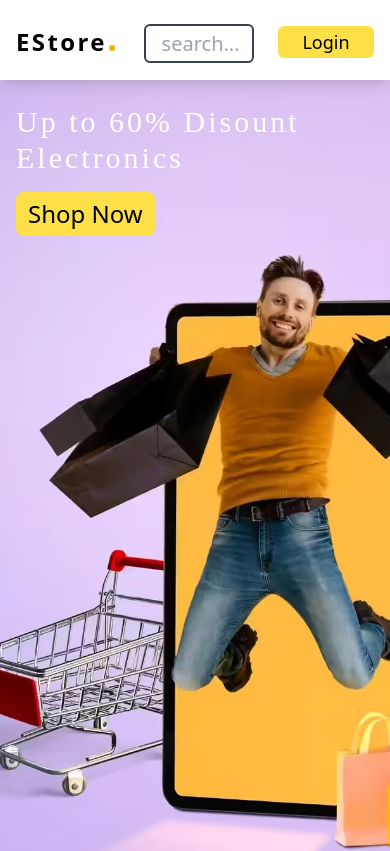
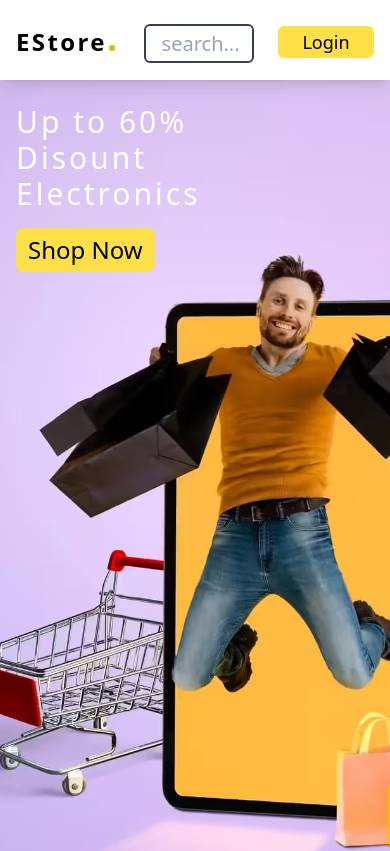
Before and after one commit to ahmed-yasser66/eshop-ecommerce, a React (Vite) app: page / in a window 390 px wide. Shown: the top 851 px of the page. Built offline with nearby package versions, Linux system fonts and the light colour scheme; no server answers.

Commit message:
fix font

```diff
--- a/src/components/website/Home/Product.jsx
+++ b/src/components/website/Home/Product.jsx
@@ -18,7 +18,7 @@ const Product = ({ image, title, price, rating: { rate }, id }) => {
     <div className="product-container w-10/12 sm:w-full shadow-md rounded-2xl border-2 border-slate-200 py-4 sm:basis-2/5 md:basis-2/5 xl:basis-1/5 lg:basis-[30%] group relative">
       <div className="group-hover:block hidden absolute top-1/2 left-1/2 [transform:translate(-50%,-50%)] bg-yellow-300 w-32 h-10 text-center leading-10 rounded-lg hover:bg-yellow-400 hover:text-white duration-150 shadow-md z-10">
         <button
-          className="font-medium tracking-wider font-[cursive]"
+          className="font-medium tracking-wider"
           onClick={() => ViewProductDetails()}
         >
           View Product
--- a/src/components/website/Home/Slider.jsx
+++ b/src/components/website/Home/Slider.jsx
@@ -53,7 +53,7 @@ const Slider = () => {
             height={"100vh"}
           />
           <div className="swiper--text absolute left-4 top-6 w-72 md:w-80 md:top-1/2 md:translate-y-[-50%] md:left-20 lg:left-36">
-            <h1 className="text-3xl font-medium text-white font-[cursive] md:text-3xl sm:text-3xl md:tracking-widest md:leading-relaxed lg:leading-normal lg:text-5xl tracking-widest">
+            <h1 className="text-3xl font-medium text-white  md:text-3xl sm:text-3xl md:tracking-widest md:leading-relaxed lg:leading-normal lg:text-5xl tracking-widest">
               FreeShipping
               <span className="block">on orders</span>
               <span>over $50</span>
@@ -73,7 +73,7 @@ const Slider = () => {
             className="object-cover w-full h-full object-[60%] md:object-center"
           />
           <div className="swiper--text absolute left-4 top-6 w-72 md:w-80 md:top-1/2 md:translate-y-[-50%] md:left-20 lg:left-36">
-            <h1 className="text-3xl font-medium text-white font-[cursive] md:text-3xl sm:text-3xl md:tracking-widest md:leading-relaxed lg:leading-normal lg:text-5xl tracking-widest">
+            <h1 className="text-3xl font-medium text-white  md:text-3xl sm:text-3xl md:tracking-widest md:leading-relaxed lg:leading-normal lg:text-5xl tracking-widest">
               Up to 60% Disount
               <span className="block">Electronics</span>
             </h1>
@@ -92,7 +92,7 @@ const Slider = () => {
             className="object-cover w-full h-full object-[60%] md:object-top"
           />
           <div className="swiper--text absolute left-4 top-6 w-72 md:w-80 md:top-1/2 md:translate-y-[-50%] md:left-20 lg:left-36">
-            <h1 className="text-3xl font-medium text-white font-[cursive] md:text-3xl sm:text-3xl md:tracking-widest md:leading-relaxed lg:leading-normal lg:text-5xl tracking-widest">
+            <h1 className="text-3xl font-medium text-white  md:text-3xl sm:text-3xl md:tracking-widest md:leading-relaxed lg:leading-normal lg:text-5xl tracking-widest">
               FreeShipping
               <span className="block">on new </span>
               <span>Jewerly</span>
```
